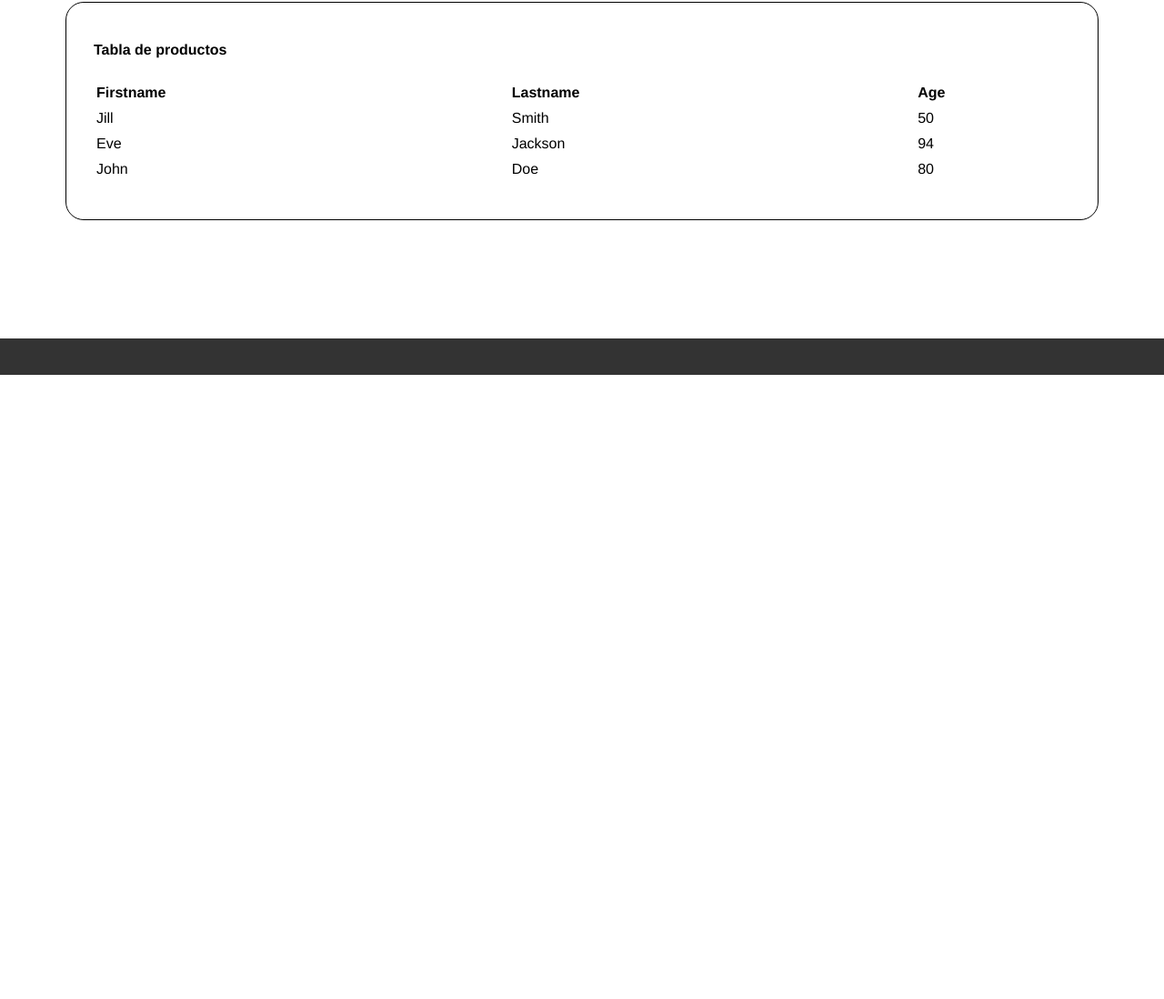
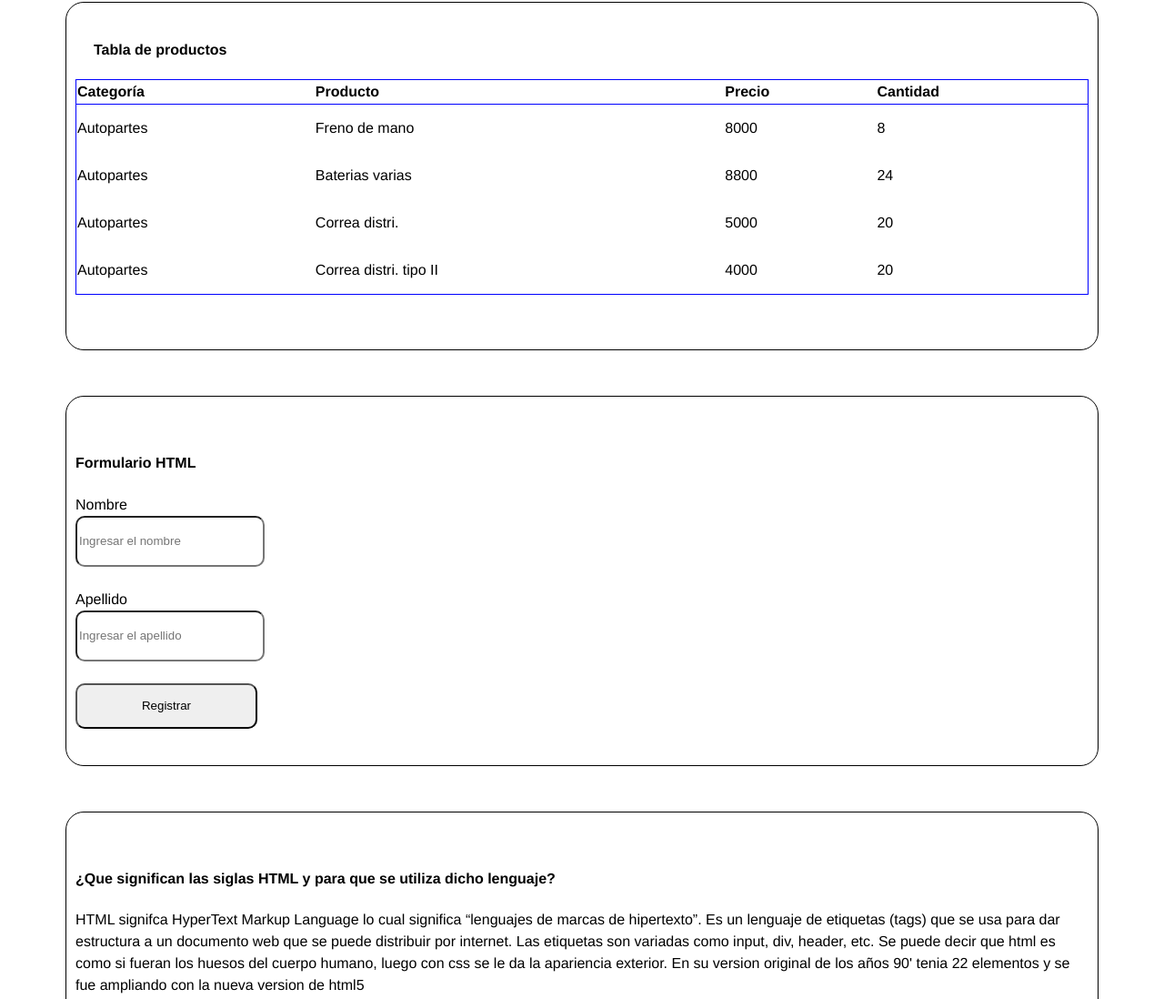
Before and after one commit to cristian16b/html-css, a plain HTML site: page index.html in a window 1280 px wide. Shown: the part 580-1678 px from the top of the page at 91% size. Before the commit the page ends 992 px from the top, so only its background shows below. Drawn offline with Linux system fonts and the light colour scheme.

Commit message:
Se suben los cambios faltantes

```diff
--- a/estilos.css
+++ b/estilos.css
@@ -67,6 +67,9 @@ p {
         border: 1px solid #000000;
         border-radius: 20px;
         padding: 40px 10px;
+        max-width: 90%;
+        margin-left: auto;
+        margin-right: auto;
     }
 
     .tituloPronostico {
@@ -94,7 +97,7 @@ p {
         margin: 30px 20px;
     }
 
-    .productosBox {
+    .box {
         border: 1px solid #000000;
         border-radius: 20px;
         padding: 40px 10px;
@@ -105,12 +108,29 @@ p {
     .tabla {
         padding-left: 20px;
         padding-top: 20px;
-        border: 1px solic blue;
+        margin-top: 20px;
+        margin-bottom: 20px;
         width: 100%;
+        border-collapse: collapse;
+        border:blue 1px solid;
     }
 
     th {
         text-align: left;
+    }
+
+    .cabezeraTabla {
+        border: blue 1px solid;
+    }
+
+    td {
+        height: 50px;
+    }
+
+    input {
+        border-radius: 10px;
+        height: 50px;
+        width: 200px;
     }
 
 /************
--- a/index.html
+++ b/index.html
@@ -33,34 +33,86 @@
           </div>
         </div>
 
-        <div class="productosBox">
+        <div class="box">
 
           <b class="tituloPronostico">Tabla de productos</b>
 
-          <table class="tabla">
-            <tr>
-              <th>Firstname</th>
-              <th>Lastname</th>
-              <th>Age</th>
+          <table class="tabla" bordercolor="blue">
+            <tr class="cabezeraTabla">
+              <th>Categoría</th>
+              <th>Producto</th>
+              <th>Precio</th>
+              <th>Cantidad</th>
             </tr>
             <tr>
-              <td>Jill</td>
-              <td>Smith</td>
-              <td>50</td>
+              <td>Autopartes</td>
+              <td>Freno de mano</td>
+              <td>8000</td>
+              <td>8</td>
             </tr>
             <tr>
-              <td>Eve</td>
-              <td>Jackson</td>
-              <td>94</td>
+              <td>Autopartes</td>
+              <td>Baterias varias</td>
+              <td>8800</td>
+              <td>24</td>
             </tr>
             <tr>
-              <td>John</td>
-              <td>Doe</td>
-              <td>80</td>
+              <td>Autopartes</td>
+              <td>Correa distri.</td>
+              <td>5000</td>
+              <td>20</td>
+            </tr>
+            <tr>
+              <td>Autopartes</td>
+              <td>Correa distri. tipo II</td>
+              <td>4000</td>
+              <td>20</td>
             </tr>
           </table>
 
         </div>
+
+        <div class="box">
+
+          <h4>Formulario HTML</h4>
+
+          <form>
+            <label>Nombre</label><br>
+            <input name="nombre" type="text" placeholder="Ingresar el nombre">
+            <br><br>
+            <label>Apellido</label><br>
+            <input name="apellido" type="password" placeholder="Ingresar el apellido">
+            <br><br>
+            <input type="submit" value="Registrar">
+        </form>
+
+        </div>
+
+
+        <div class="box">
+
+          <h4>¿Que significan las siglas HTML y para que se utiliza dicho lenguaje?</h4>
+
+          <p>HTML signifca HyperText Markup Language lo cual significa “lenguajes de marcas de hipertexto”.
+            Es un lenguaje de etiquetas (tags) que se usa para dar estructura a un documento web que se puede distribuir por internet.
+             Las etiquetas son variadas como input, div, header, etc. Se puede decir que html es como si fueran los huesos del cuerpo humano, luego con css se le da la apariencia exterior.
+            En su version original de los años 90' tenia 22 elementos y se fue ampliando con la nueva version de html5
+              </p>
+
+        </div>
+
+        <div class="box">
+
+          <h4>¿Cuales son las capas de una arquitectura de 3 capas? Fundamente brevemente para que sirve cada una.</h4>
+
+          <p>Una arquitectura de tres capas son la presentacion de la informacion, logica del negocio y modelo de datos.
+            La presentacion es lo que el usuario ve, en los formatos que sean requeridos (formatos numericos, texto, etc),
+            La logica de negocio indican las reglas de lo que debe hacer el sistema (comportamiento) y el modelo de datos, es como
+            el sistema guarda la informacion de los registros.
+          </p>
+
+        </div>
+
 			</div>
 
 
```
